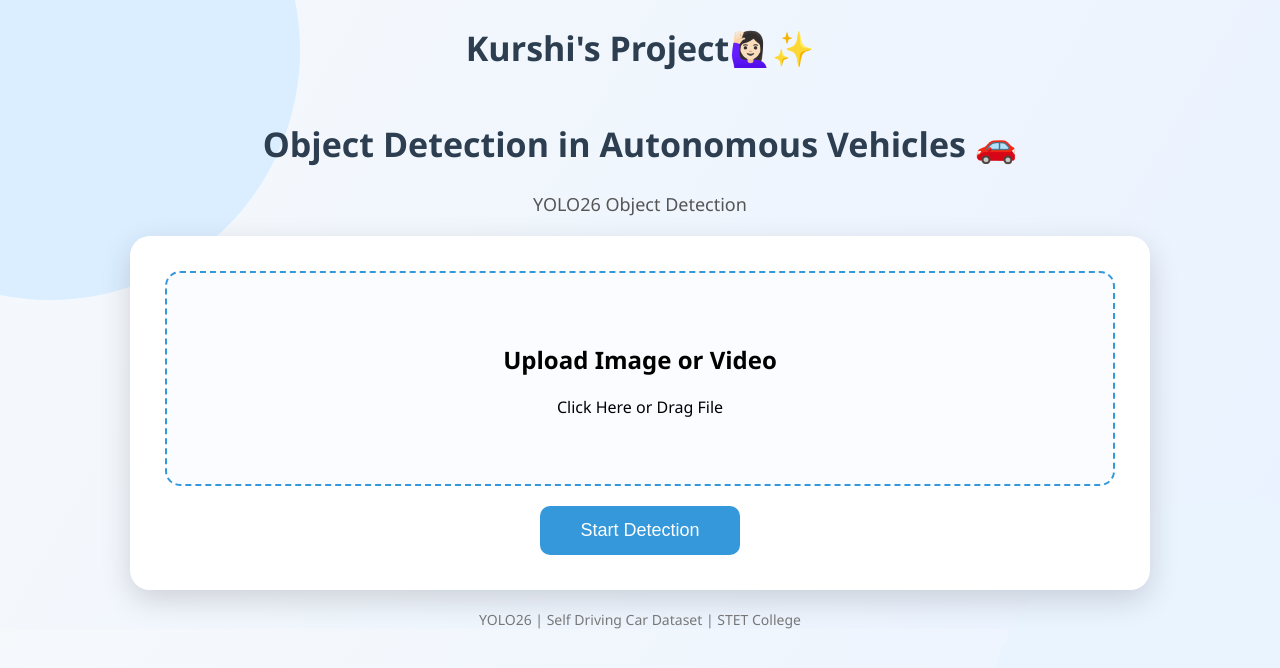
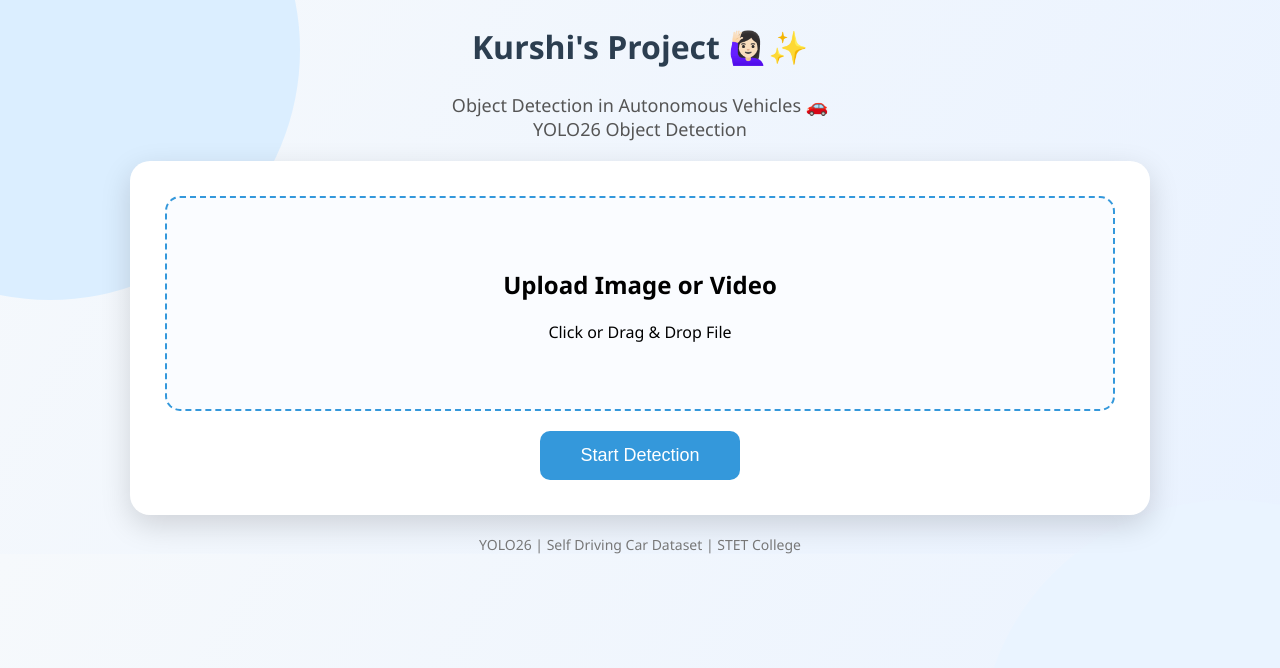
Before and after one commit to srdhanief/yolo-website, a Flask app: page / in a window 1280 px wide. Shown: the top 668 px of the page. Run offline with Flask 3, Linux system fonts and the light colour scheme.

Commit message:
Update index.html

```diff
--- a/templates/index.html
+++ b/templates/index.html
@@ -1,503 +1,298 @@
 <!DOCTYPE html>
 <html>
-
 <head>
-
 <title>Kurshi's Project</title>
-
 <meta name="viewport" content="width=device-width, initial-scale=1">
 
 <style>
-
-/* BACKGROUND DESIGN */
-
 body{
-
 margin:0;
-
 font-family:Segoe UI;
-
-background:
-
-linear-gradient(120deg,#f6f9fc,#e9f2ff);
-
+background:linear-gradient(120deg,#f6f9fc,#e9f2ff);
 }
 
-
 /* HEADER */
-
 .header{
-
 text-align:center;
-
 padding:25px;
-
-font-size:34px;
-
+font-size:32px;
 font-weight:bold;
-
 color:#2c3e50;
-
 }
 
-
 .subheader{
-
 text-align:center;
-
 font-size:18px;
-
 margin-bottom:20px;
-
 color:#555;
-
 }
 
-
 /* MAIN CONTAINER */
-
 .container{
-
 margin:auto;
-
-width:80%;
-
+width:85%;
 max-width:950px;
-
 background:white;
-
 padding:35px;
-
 border-radius:20px;
-
 box-shadow:0px 10px 30px rgba(0,0,0,0.15);
-
 }
 
-
 /* UPLOAD BOX */
-
 .upload-box{
-
 border:2px dashed #3498db;
-
 padding:50px;
-
 border-radius:15px;
-
 text-align:center;
-
 cursor:pointer;
-
 transition:0.3s;
-
 background:#fafcff;
-
 }
 
-
 .upload-box:hover{
-
 background:#f0f7ff;
-
 transform:scale(1.02);
-
 }
 
-
 /* BUTTON */
-
 button{
-
 margin-top:20px;
-
 padding:14px 40px;
-
 font-size:18px;
-
 background:#3498db;
-
 color:white;
-
 border:none;
-
 border-radius:10px;
-
 cursor:pointer;
-
 transition:0.3s;
-
 }
 
-
 button:hover{
-
 background:#217dbb;
-
 transform:scale(1.05);
-
 }
 
-
 /* PREVIEW */
-
 .preview{
-
 text-align:center;
-
 }
 
-
-.preview img,video{
-
+.preview img, .preview video{
 margin-top:20px;
-
 max-width:500px;
-
 border-radius:10px;
-
 box-shadow:0px 5px 20px rgba(0,0,0,0.2);
-
 }
 
-
 /* OUTPUT */
-
 .output-card{
-
 margin-top:40px;
-
 padding:25px;
-
 background:#f8fbff;
-
 border-radius:15px;
-
 box-shadow:0px 5px 20px rgba(0,0,0,0.15);
-
 text-align:center;
-
 }
 
-
-.output-card img,video{
-
+.output-card img, .output-card video{
 max-width:650px;
-
 border-radius:10px;
-
 box-shadow:0px 10px 25px rgba(0,0,0,0.25);
-
 }
 
-
 /* DOWNLOAD BUTTON */
-
 .download{
-
 background:#2ecc71;
-
 }
 
-
 .download:hover{
-
 background:#27ae60;
-
 }
 
-
-/* LOADING SPINNER */
-
+/* LOADER */
 .loader{
-
 border:8px solid #eee;
-
 border-top:8px solid #3498db;
-
 border-radius:50%;
-
 width:70px;
-
 height:70px;
-
 animation:spin 1s linear infinite;
-
 margin:auto;
-
 margin-top:20px;
-
 display:none;
-
 }
 
-
 .loadingText{
-
 text-align:center;
-
 margin-top:10px;
-
 font-size:18px;
-
 color:#444;
-
 display:none;
-
 }
 
-
-/* ANIMATION */
-
 @keyframes spin{
-
 0% { transform:rotate(0deg); }
 100% { transform:rotate(360deg); }
-
 }
 
-
 /* FOOTER */
-
 .footer{
-
 text-align:center;
-
 margin-top:20px;
-
 color:#777;
-
 font-size:14px;
-
 }
 
-
-/* SOFT BACKGROUND DESIGN */
-
+/* Background shapes */
 body::before{
-
 content:"";
-
 position:fixed;
-
 top:-200px;
-
 left:-200px;
-
 width:500px;
-
 height:500px;
-
 background:#dbeeff;
-
 border-radius:50%;
-
 z-index:-1;
-
 }
 
-
 body::after{
-
 content:"";
-
 position:fixed;
-
 bottom:-200px;
-
 right:-200px;
-
 width:500px;
-
 height:500px;
-
 background:#eaf4ff;
-
 border-radius:50%;
-
 z-index:-1;
-
 }
-
-
 </style>
-
 </head>
 
 <body>
 
 <div class="header">
+Kurshi's Project 🙋🏻‍♀️✨
+</div>
 
-Kurshi's Project🙋🏻‍♀️✨
+<div class="subheader">
+Object Detection in Autonomous Vehicles 🚗 <br>
+YOLO26 Object Detection
+</div>
+
+<div class="container">
+
+<form id="uploadForm" action="/predict" method="post" enctype="multipart/form-data">
+
+<div class="upload-box" id="dropArea">
+<h2>Upload Image or Video</h2>
+<p>Click or Drag & Drop File</p>
+<input type="file" id="fileInput" name="file" hidden required
+accept=".jpg,.jpeg,.png,.mp4,.avi,.mov"
+onchange="previewFile()">
+</div>
+
+<div class="preview" id="preview"></div>
+
+<center>
+<button type="submit" id="submitBtn">Start Detection</button>
+</center>
+
+</form>
+
+<div class="loader" id="loader"></div>
+<div class="loadingText" id="loadingText">
+Running YOLO26 Model...
+</div>
+
+{% if output %}
+<div class="output-card">
+<h2>Detection Result</h2>
+
+{% if output.endswith(('.mp4','.avi','.mov')) %}
+<video controls>
+<source src="{{output}}">
+</video>
+{% else %}
+<img src="{{output}}">
+{% endif %}
+
+<br>
+<a href="{{output}}" download>
+<button class="download">Download Result</button>
+</a>
+</div>
+{% endif %}
+
+{% if error %}
+<div style="color:red;text-align:center;margin-top:20px;">
+{{ error }}
+</div>
+{% endif %}
 
 </div>
 
-<div class="header">
-
-Object Detection in Autonomous Vehicles 🚗
-
+<div class="footer">
+YOLO26 | Self Driving Car Dataset | STET College
 </div>
-
-
-<div class="subheader">
-
-YOLO26 Object Detection
-
-</div>
-
-
-
-<div class="container">
-
-
-<form id="uploadForm" action="/predict" method="post" enctype="multipart/form-data">
-
-
-<div class="upload-box" onclick="document.getElementById('fileInput').click();">
-
-<h2>Upload Image or Video</h2>
-
-<p>Click Here or Drag File</p>
-
-<input type="file" id="fileInput" name="file" hidden required onchange="previewFile()">
-
-</div>
-
-
-
-<div class="preview" id="preview">
-
-</div>
-
-
-<center>
-
-<button>
-
-Start Detection
-
-</button>
-
-</center>
-
-
-</form>
-
-
-
-<div class="loader" id="loader"></div>
-
-<div class="loadingText" id="loadingText">
-
-Running YOLO26 Model...
-
-</div>
-
-
-
-{% if output %}
-
-<div class="output-card">
-
-<h2>Detection Result</h2>
-
-
-{% if ".mp4" in output %}
-
-<video controls>
-
-<source src="{{output}}" type="video/mp4">
-
-</video>
-
-{% else %}
-
-<img src="{{output}}">
-
-{% endif %}
-
-
-<br>
-
-<a href="{{output}}" download>
-
-<button class="download">
-
-Download Result
-
-</button>
-
-</a>
-
-
-</div>
-
-{% endif %}
-
-
-
-</div>
-
-
-
-<div class="footer">
-
-YOLO26 | Self Driving Car Dataset | STET College
-
-</div>
-
-
 
 <script>
 
+// Click upload box
+document.getElementById("dropArea").addEventListener("click", function(){
+document.getElementById("fileInput").click();
+});
 
+// Drag & Drop
+let dropArea = document.getElementById("dropArea");
+
+dropArea.addEventListener("dragover", function(e){
+e.preventDefault();
+dropArea.style.background = "#e3f2fd";
+});
+
+dropArea.addEventListener("dragleave", function(){
+dropArea.style.background = "#fafcff";
+});
+
+dropArea.addEventListener("drop", function(e){
+e.preventDefault();
+dropArea.style.background = "#fafcff";
+document.getElementById("fileInput").files = e.dataTransfer.files;
+previewFile();
+});
+
+// Preview
 function previewFile(){
-
 const file = document.getElementById("fileInput").files[0];
-
 const preview = document.getElementById("preview");
-
 preview.innerHTML="";
 
+if(!file) return;
 
-if(file.type.includes("image")){
-
+if(file.type.startsWith("image")){
 const reader = new FileReader();
-
-reader.onload=function(){
-
-preview.innerHTML="<img src='"+reader.result+"'>";
-
+reader.onload = function(){
+preview.innerHTML = "<img src='"+reader.result+"'>";
+}
+reader.readAsDataURL(file);
 }
 
-reader.readAsDataURL(file);
-
+if(file.type.startsWith("video")){
+const url = URL.createObjectURL(file);
+preview.innerHTML = "<video controls src='"+url+"'></video>";
+}
 }
 
-
-if(file.type.includes("video")){
-
-const url = URL.createObjectURL(file);
-
-preview.innerHTML="<video controls src='"+url+"'></video>";
-
-}
-
-}
-
-
+// Show loader & disable button
 document.getElementById("uploadForm").addEventListener("submit", function(){
-
 document.getElementById("loader").style.display="block";
-
 document.getElementById("loadingText").style.display="block";
-
+document.getElementById("submitBtn").disabled = true;
 });
-
 
 </script>
 
-
 </body>
-
 </html>
```
